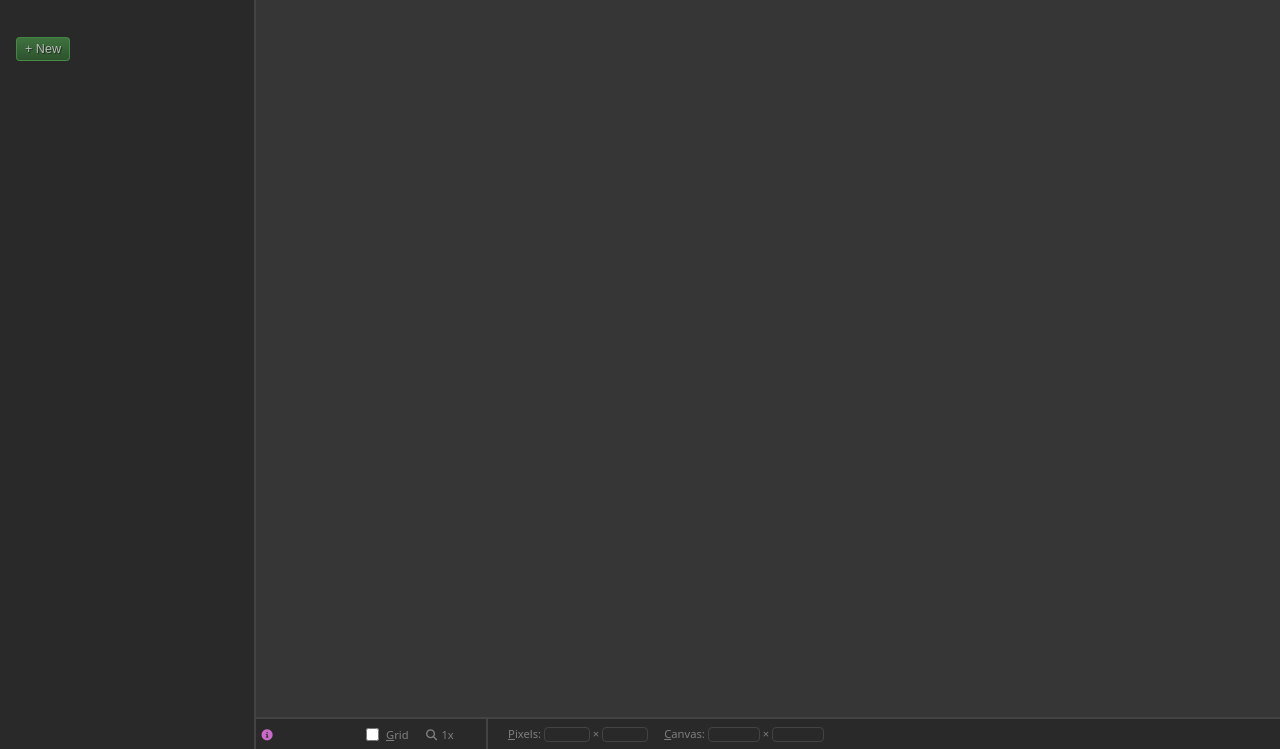
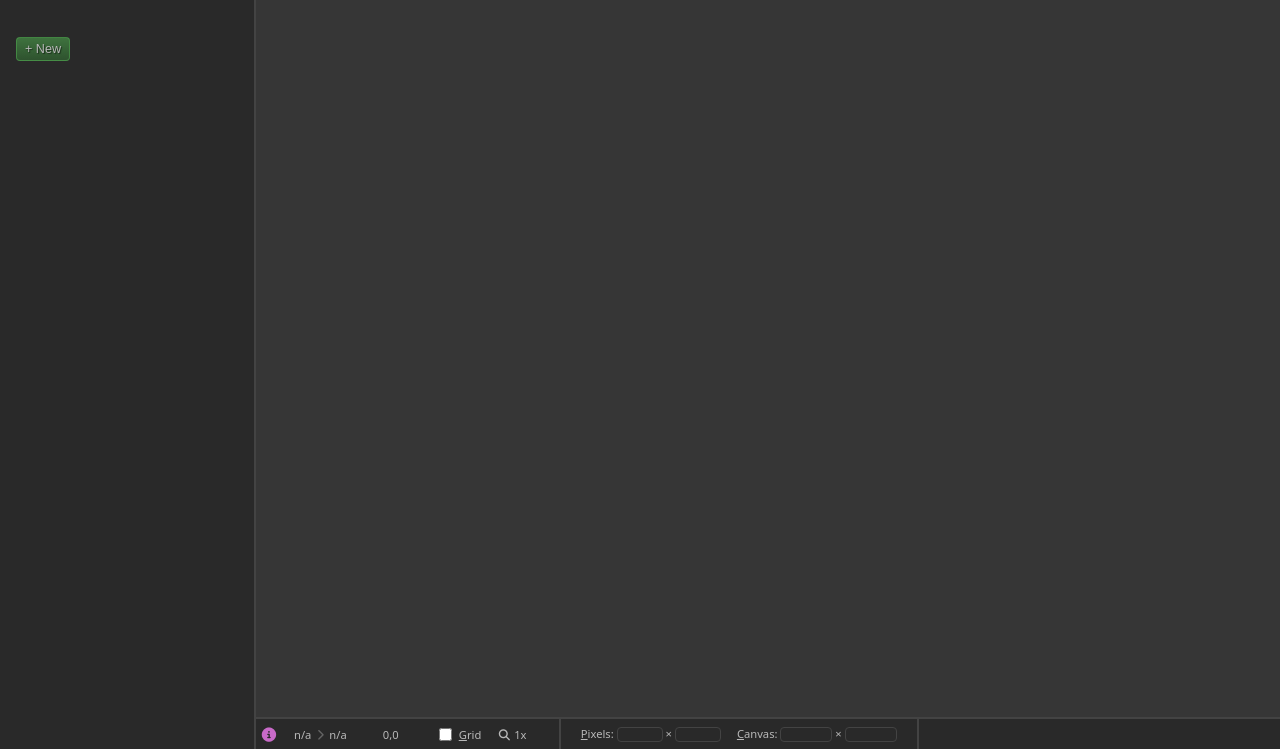
Before and after one commit to tmont/antrax, a website: page public/index.html in a window 1280 px wide. Shown: the part 51-800 px from the top of the page. Drawn offline with nearby package versions, Linux system fonts and the light colour scheme; files that its build step writes are made by us from their sources; files whose address does not match are found by name.

Commit message:
show group/object breadcrumb

```diff
--- a/public/app.scss
+++ b/public/app.scss
@@ -171,12 +171,6 @@ a {
     border-top: 2px solid config.$border-color;
     background-color: config.$sidebar-bg-color;
     font-size: 80%;
-    color: rgba(config.$color, 0.6);
-    transition: color linear 100ms;
-
-    &:hover {
-        color: config.$color;
-    }
 
     .gutter-list {
         display: flex;
@@ -195,9 +189,20 @@ a {
     }
 
     .divider {
-        //width: 1px;
         height: 100%;
         border-right: 2px solid config.$border-color;
+    }
+
+    .breadcrumb {
+        display: flex;
+        gap: config.$gutter-eighth;
+        .active-group-name, .active-object-name {
+            max-width: 5em;
+        }
+
+        .breadcrumb-divider {
+            color: config.$muted-color;
+        }
     }
 }
 
--- a/public/css/config.scss
+++ b/public/css/config.scss
@@ -16,6 +16,7 @@ $editor-gutter-padding: $gutter-quarter;
 
 $bg-color: #363636;
 $color: #B8B8B8;
+$muted-color: #646464;
 
 $success-bg: #356c35;
 $success-border: #499649;
--- a/public/index.html
+++ b/public/index.html
@@ -29,12 +29,19 @@
                 <div class="canvas-gutter">
                     <div class="global-info gutter-list">
                         <div>
-                            <a class="help-link" href="#" title="Help and keyboard shortcuts">
+                            <a class="help-link" href="#" title="Help and keyboard shortcuts" style="font-size: 0.9rem">
                                 <i class="fa-solid fa-circle-info"></i>
                             </a>
                         </div>
 
-                        <div class="current-coordinates" style="width: 5em; text-align: center"></div>
+                        <div class="breadcrumb">
+                            <span class="active-group-name">n/a</span>
+                            <span class="breadcrumb-divider"><i class="fa-solid fa-chevron-right"></i></span>
+                            <span class="active-object-name">n/a</span>
+                        </div>
+
+                        <div class="current-coordinates" style="width: 5em; text-align: center">0,0</div>
+
                         <div style="display: flex; align-items: center; gap: 0.25rem">
                             <input type="checkbox" id="option-show-grid" autocomplete="off"/>
                             <label for="option-show-grid"><ins>G</ins>rid</label>
@@ -63,8 +70,9 @@
                             <span>&times;</span>
                             <input type="number" id="option-canvas-height" step="1" min="1" max="320" autocomplete="off" style="appearance: textfield"/>
                         </div>
+                    </div>
 
-                    </div>
+                    <div class="divider"></div>
                 </div>
             </div>
         </div>
```
Also changed, not shown: public/app/Editor.ts (+18 -7 lines), public/app/Project.ts (+5 -4 lines).
